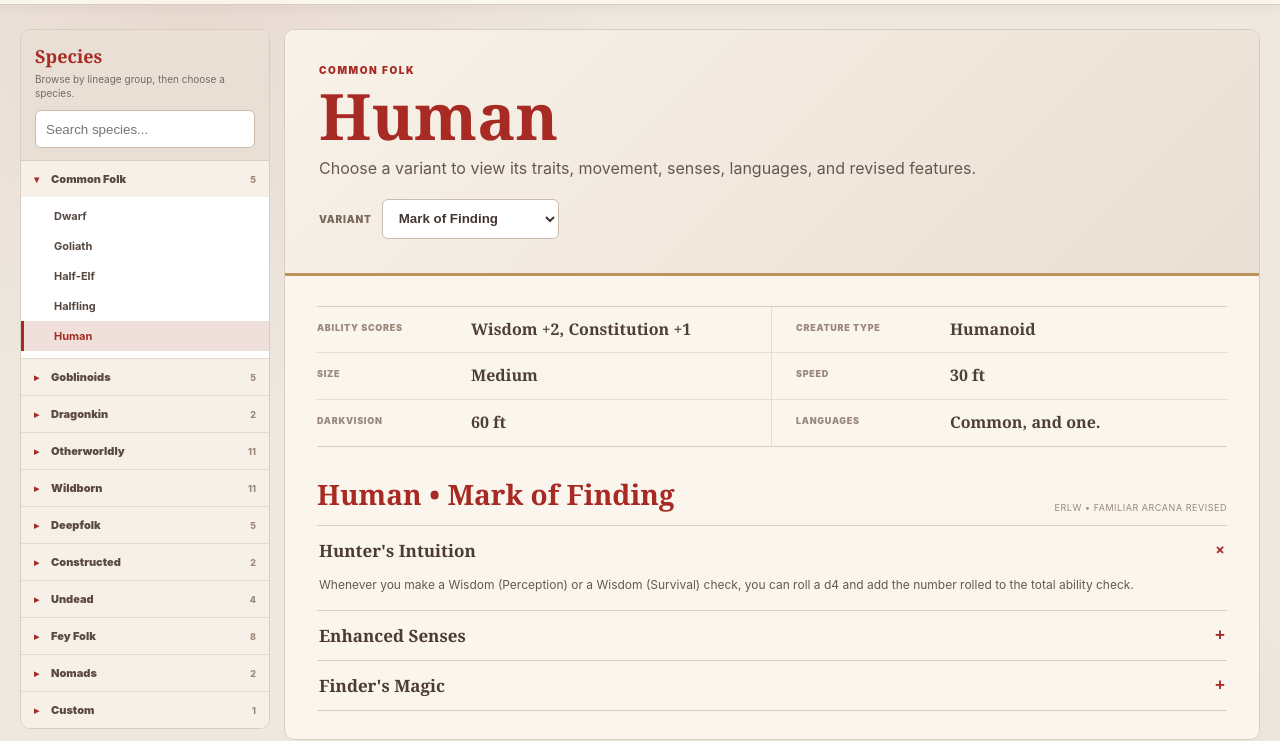
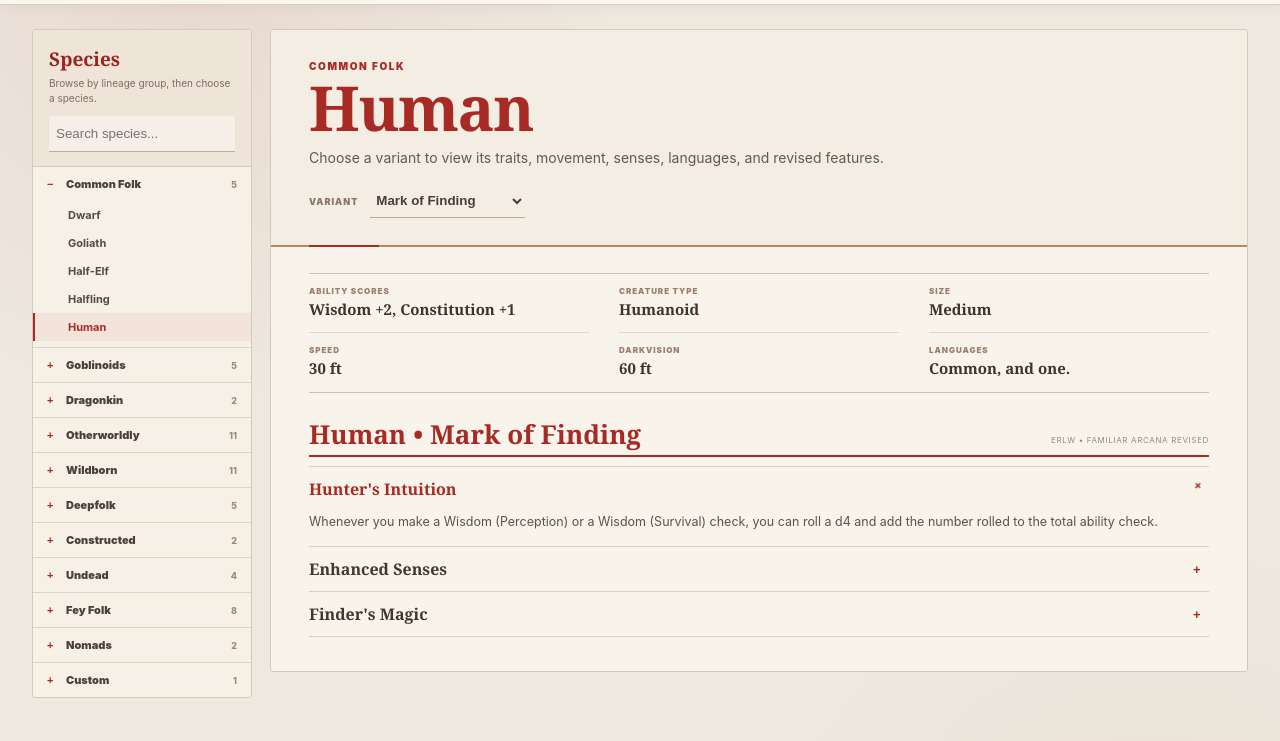
Before and after one commit to 5thedgettrpg-bit/5th-edge, a website: page species/index.html in a window 1280 px wide. Shown: the part 70-811 px from the top of the page. Drawn offline with Linux system fonts and the light colour scheme.

Commit message:
Redesign species page as flat sourcebook reference

```diff
--- a/assets/css/site.css
+++ b/assets/css/site.css
@@ -49,50 +49,74 @@ a{color:inherit}.site-header{position:sticky;top:0;z-index:50;background:rgba(25
 @media(max-width:480px){.footer-columns{grid-template-columns:1fr}}
 
 
-/* Species browser */
-.species-layout{display:grid;grid-template-columns:250px minmax(0,1fr);gap:14px;align-items:start}
-.species-sidebar{position:sticky;top:98px;background:var(--paper);border:1px solid var(--line);border-radius:10px;overflow:hidden}
-.species-sidebar-head{padding:14px 14px 12px;background:#eadfd4;border-bottom:1px solid var(--line)}
-.species-sidebar-head h2{margin:0;color:var(--red);font:700 18px Georgia,serif}
-.species-sidebar-head p{margin:4px 0 10px;color:var(--muted);font-size:10px;line-height:1.4}
-.species-search{width:100%;min-height:38px;border:1px solid #ccbcb0;border-radius:6px;background:#fff;padding:0 10px;color:#3d302c}
-.species-group{border-top:1px solid #e4d9ce}
+/* Species browser, sourcebook treatment */
+.species-layout{width:min(1240px,calc(100% - 24px));margin:24px auto 42px;display:grid;grid-template-columns:220px minmax(0,1fr);gap:18px;align-items:start}
+.species-sidebar{position:sticky;top:98px;background:#f6f0e7;border:1px solid #d5c9bd;border-radius:3px;overflow:hidden}
+.species-sidebar-head{padding:16px 16px 14px;background:#eee4d8;border-bottom:1px solid #d5c9bd}
+.species-sidebar-head h2{margin:0;color:#9b241f;font:700 19px Georgia,serif}
+.species-sidebar-head p{margin:4px 0 11px;color:#7c6d64;font-size:10px;line-height:1.45}
+.species-search{width:100%;height:36px;border:0;border-bottom:1px solid #bfae9e;border-radius:0;background:rgba(255,255,255,.4);padding:0 7px;color:#3d302c;outline:none}
+.species-search:focus{border-bottom-color:#a72a24}
+.species-group{border-top:1px solid #ddd2c6}
 .species-group:first-of-type{border-top:0}
-.species-group summary{list-style:none;cursor:pointer;padding:11px 13px;display:flex;align-items:center;justify-content:space-between;gap:12px;font-size:11px;font-weight:900;color:#594941;background:#f7f0e8}
+.species-group summary{list-style:none;cursor:pointer;padding:10px 14px;display:grid;grid-template-columns:12px 1fr auto;align-items:center;gap:7px;font-size:11px;font-weight:900;color:#4c4039;background:transparent}
 .species-group summary::-webkit-details-marker{display:none}
-.species-group summary:before{content:"▸";color:var(--red);font-size:10px}
-.species-group[open] summary:before{content:"▾"}
-.species-group summary span{margin-left:auto;color:#9b8779;font-size:9px;font-weight:800}
-.species-group-list{padding:4px 0 7px;background:#fff}
-.species-group-list a{display:block;padding:8px 14px 8px 30px;text-decoration:none;color:#564740;font-size:11px;font-weight:750;border-left:3px solid transparent}
-.species-group-list a:hover{background:var(--paper-2);color:var(--red)}
-.species-group-list a.active{background:var(--red-soft);color:var(--red);border-left-color:var(--red)}
-.species-panel{background:var(--paper);border:1px solid var(--line);border-radius:10px;overflow:hidden}
-.species-hero{padding:34px;border-bottom:3px solid var(--tan);background:linear-gradient(135deg,#f8f2e8,#eadfd4)}
-.species-hero h1{font:700 clamp(44px,5vw,68px)/1 Georgia,serif;color:var(--red);margin:8px 0}
-.species-hero p{max-width:780px;color:#66574f;line-height:1.55;margin:0}
-.variant-control{margin-top:18px;display:flex;align-items:center;gap:10px;flex-wrap:wrap}
-.variant-control label{font-size:10px;font-weight:900;text-transform:uppercase;letter-spacing:.08em;color:#7b685e}
-.variant-control select{min-height:40px;border:1px solid #cbbcaf;border-radius:6px;background:#fff;color:#43352f;padding:0 34px 0 12px;font-weight:800}
-.species-body{padding:28px 32px}
-.species-overview{display:grid;grid-template-columns:repeat(2,minmax(0,1fr));border-top:1px solid var(--line);border-bottom:1px solid var(--line);margin:2px 0 0}
-.species-stat{display:grid;grid-template-columns:138px minmax(0,1fr);align-items:start;gap:16px;padding:12px 0;background:transparent;border:0;border-radius:0;min-height:0;border-bottom:1px solid #e6ddd3}
-.species-stat:nth-last-child(-n+2){border-bottom:0}
-.species-stat:nth-child(odd){padding-right:24px;border-right:1px solid #e6ddd3}
-.species-stat:nth-child(even){padding-left:24px}
-.species-stat span{display:block;color:#9a887d;font-size:9px;font-weight:900;text-transform:uppercase;letter-spacing:.08em;padding-top:3px}
-.species-stat strong{display:block;margin:0;color:#4f3f37;font:700 16px Georgia,serif;line-height:1.35}
-.species-section-title{display:flex;align-items:end;justify-content:space-between;gap:18px;margin:28px 0 12px}
-.species-section-title h2{margin:0;color:var(--red);font:700 28px Georgia,serif}
-.species-source{font-size:9px;color:#9a877a;text-transform:uppercase;letter-spacing:.06em;text-align:right}
-.species-feature{border:0;border-top:1px solid #d9cec3;border-radius:0;background:transparent;margin:0;overflow:visible}
-.species-feature:last-child{border-bottom:1px solid #d9cec3}
-.species-feature summary{cursor:pointer;list-style:none;padding:13px 2px;display:flex;justify-content:space-between;gap:18px;align-items:center;color:#4c3b34;font:700 17px Georgia,serif}
+.species-group summary:before{content:"+";color:#a72a24;font:900 11px/1 Arial,sans-serif}
+.species-group[open] summary:before{content:"−"}
+.species-group summary span{color:#9a897c;font-size:9px;font-weight:800}
+.species-group-list{padding:0 0 6px;background:transparent}
+.species-group-list a{display:block;padding:7px 14px 7px 33px;text-decoration:none;color:#574a43;font-size:11px;font-weight:750;border-left:2px solid transparent}
+.species-group-list a:hover{color:#a72a24;background:rgba(167,42,36,.035)}
+.species-group-list a.active{color:#a72a24;border-left-color:#a72a24;background:rgba(167,42,36,.06)}
+
+.species-panel{background:#f9f4eb;border:1px solid #d5c9bd;border-radius:3px;overflow:hidden}
+.species-hero{padding:30px 38px 27px;background:#f4ede3;border-bottom:2px solid #b98b4c;position:relative}
+.species-hero:after{content:"";position:absolute;left:38px;right:38px;bottom:-2px;height:2px;background:linear-gradient(90deg,#a72a24 0 70px,transparent 70px)}
+.species-hero h1{font:700 clamp(42px,5vw,62px)/.96 Georgia,serif;color:#a72a24;margin:6px 0 9px;letter-spacing:-.025em}
+.species-hero p{max-width:760px;color:#66574f;font-size:14px;line-height:1.55;margin:0}
+.variant-control{margin-top:16px;display:flex;align-items:center;gap:12px}
+.variant-control label{font-size:9px;font-weight:900;text-transform:uppercase;letter-spacing:.11em;color:#8c7568}
+.variant-control select{min-height:34px;border:0;border-bottom:1px solid #bca99a;border-radius:0;background:transparent;color:#4a3b34;padding:0 24px 0 2px;font-weight:800;outline:none}
+
+.species-body{padding:26px 38px 34px}
+.species-overview{display:grid;grid-template-columns:repeat(3,minmax(0,1fr));column-gap:30px;row-gap:0;border-top:1px solid #cfc1b4;border-bottom:1px solid #cfc1b4}
+.species-stat{padding:12px 0 13px;border-bottom:1px solid #e1d7ce;background:transparent;min-height:0}
+.species-stat:nth-last-child(-n+3){border-bottom:0}
+.species-stat span{display:block;margin-bottom:3px;color:#9b7f6e;font-size:8px;font-weight:900;text-transform:uppercase;letter-spacing:.12em}
+.species-stat strong{display:block;margin:0;color:#3f332d;font:700 15px/1.35 Georgia,serif}
+
+.species-section-title{display:flex;align-items:end;justify-content:space-between;gap:18px;margin:28px 0 9px;padding-bottom:8px;border-bottom:2px solid #a72a24}
+.species-section-title h2{margin:0;color:#a72a24;font:700 26px/1 Georgia,serif}
+.species-source{font-size:8px;color:#9a877a;text-transform:uppercase;letter-spacing:.08em;text-align:right;padding-bottom:2px}
+
+.species-feature{border:0;border-bottom:1px solid #d9cec3;border-radius:0;background:transparent;margin:0;overflow:visible}
+.species-feature:first-child{border-top:1px solid #d9cec3}
+.species-feature summary{cursor:pointer;list-style:none;padding:11px 0;display:grid;grid-template-columns:1fr 16px;gap:18px;align-items:center;color:#43362f;font:700 16px Georgia,serif}
 .species-feature summary::-webkit-details-marker{display:none}
-.species-feature summary span{color:var(--red);font-family:Arial,sans-serif;font-weight:900}
+.species-feature summary span{color:#a72a24;font:900 13px/1 Arial,sans-serif}
+.species-feature[open] summary{color:#a72a24}
 .species-feature[open] summary span{transform:rotate(45deg)}
-.species-feature>div{padding:0 2px 15px;color:#665850;font-size:12px;line-height:1.7;border-top:0}
-.species-feature[open]>div{padding-top:0}
+.species-feature>div{padding:0 34px 14px 0;color:#5e514a;font-size:12.5px;line-height:1.72;border:0;max-width:920px}
 .species-empty{padding:40px;color:var(--muted);text-align:center}
-@media(max-width:900px){.species-layout{grid-template-columns:1fr}.species-sidebar{position:static}.species-accordion{display:grid;grid-template-columns:1fr 1fr}.species-group{border:1px solid #e4d9ce}.species-overview{grid-template-columns:1fr}.species-stat:nth-child(odd),.species-stat:nth-child(even){padding:11px 0;border-right:0;border-bottom:1px solid #e6ddd3}.species-stat:last-child{border-bottom:0}}
-@media(max-width:560px){.species-accordion{display:block}.species-body{padding:22px 18px}.species-overview{grid-template-columns:1fr}.species-hero{padding:28px 20px}.species-section-title{align-items:flex-start;flex-direction:column}.species-source{text-align:left}}
+
+@media(max-width:900px){
+  .species-layout{grid-template-columns:1fr;margin-top:10px}
+  .species-sidebar{position:static}
+  .species-accordion{display:grid;grid-template-columns:1fr 1fr}
+  .species-group{border:1px solid #ddd2c6}
+  .species-overview{grid-template-columns:1fr 1fr}
+  .species-stat:nth-last-child(-n+3){border-bottom:1px solid #e1d7ce}
+  .species-stat:nth-last-child(-n+2){border-bottom:0}
+}
+@media(max-width:560px){
+  .species-layout{width:min(100% - 16px,1240px);gap:10px}
+  .species-accordion{display:block}
+  .species-hero{padding:24px 20px 22px}
+  .species-hero:after{left:20px;right:20px}
+  .species-body{padding:20px}
+  .species-overview{grid-template-columns:1fr}
+  .species-stat,.species-stat:nth-last-child(-n+3),.species-stat:nth-last-child(-n+2){border-bottom:1px solid #e1d7ce}
+  .species-stat:last-child{border-bottom:0}
+  .species-section-title{align-items:flex-start;flex-direction:column}
+  .species-source{text-align:left}
+}
```
